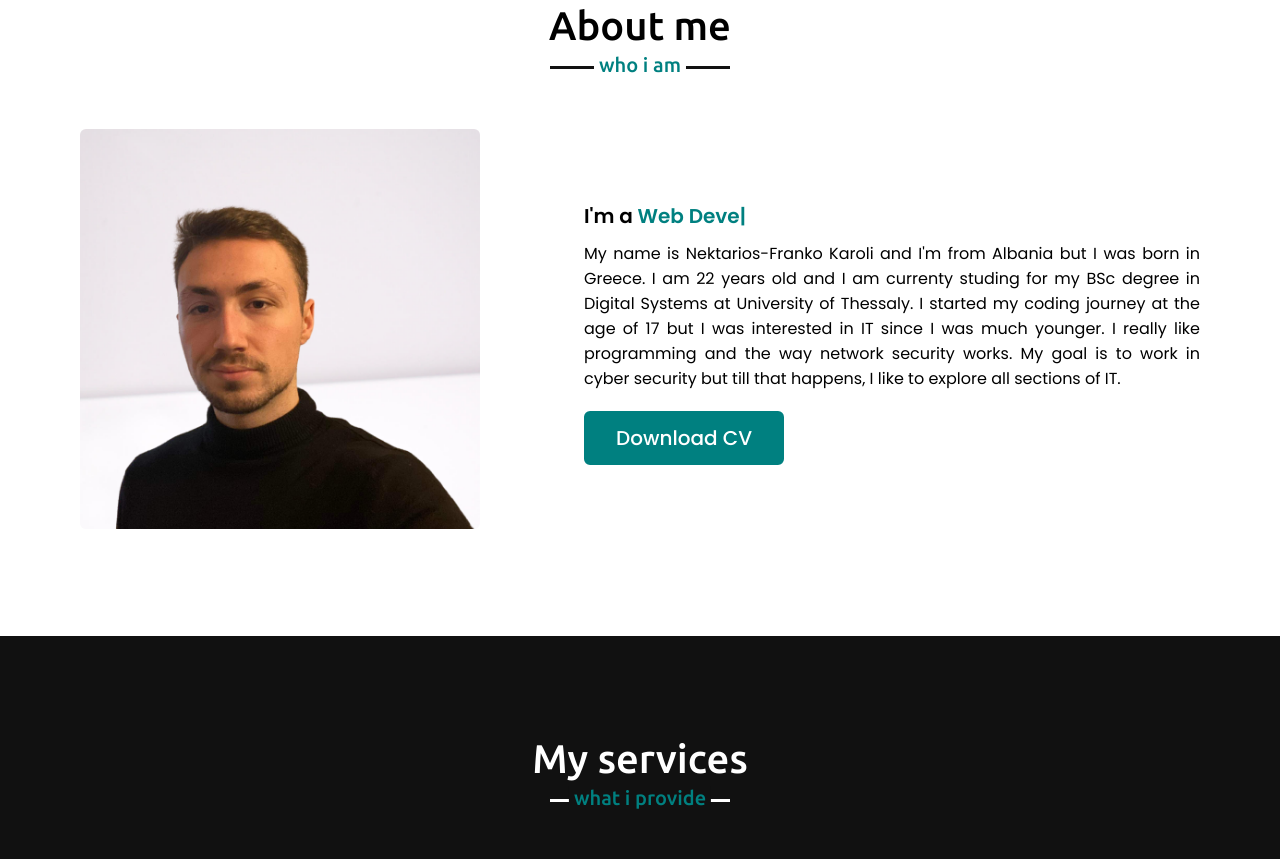
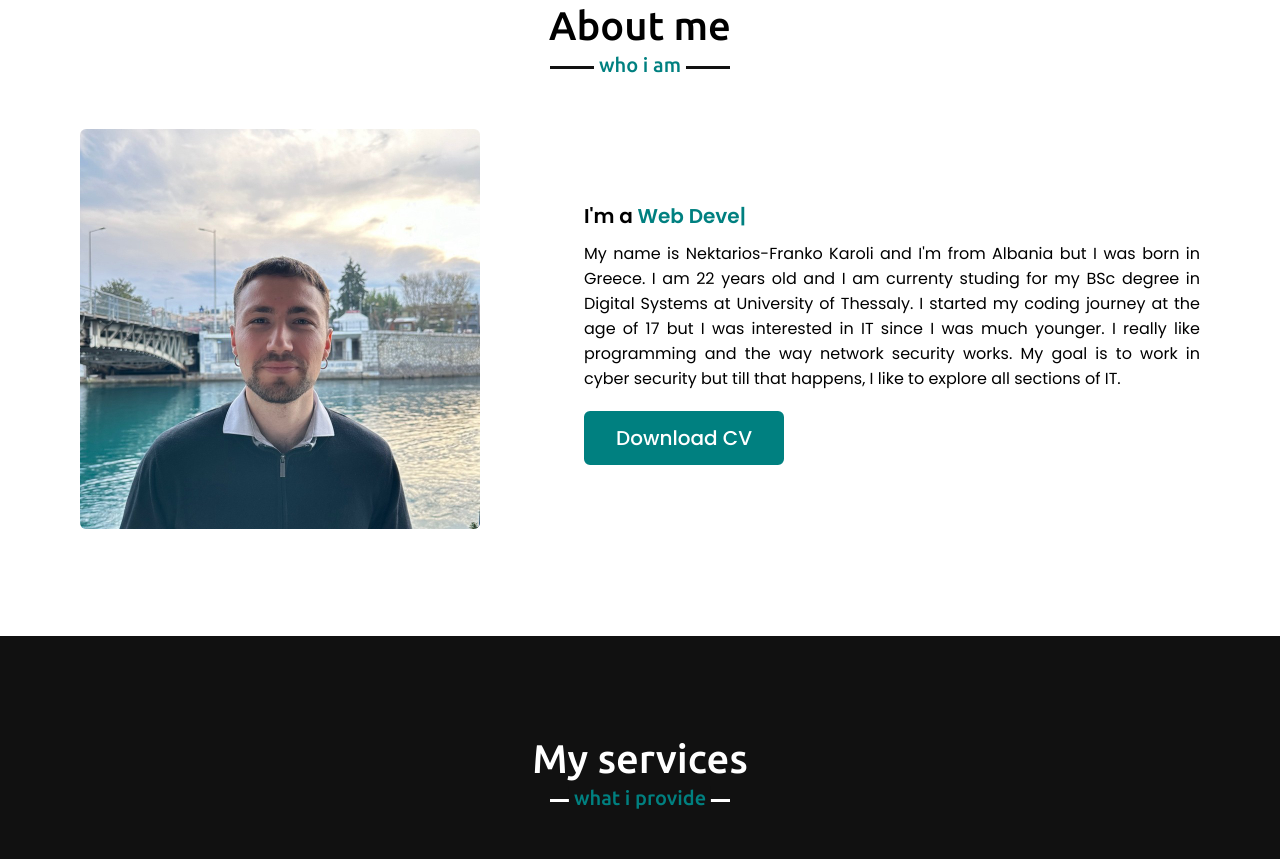
Before and after one commit to supervillain419/supervillain419.github.io, a plain HTML site: page index.html in a window 1280 px wide. Shown: the part 897-1756 px from the top of the page. Drawn offline with nearby package versions, Linux system fonts and the light colour scheme.

Commit message:
Update index.html
photo updated

```diff
--- a/index.html
+++ b/index.html
@@ -86,7 +86,7 @@
             <h2 class="title">About me</h2>
             <div class="about-content">
                 <div class="column left">
-                    <img src="images/cv_photo.png" alt="">
+                    <img src="images/1704143262811.jpg" alt="">
                 </div>
                 <div class="column right">
                     <div class="text" style="font-size: 20px;">I'm a <span class="typing-2"></span></div>
```
